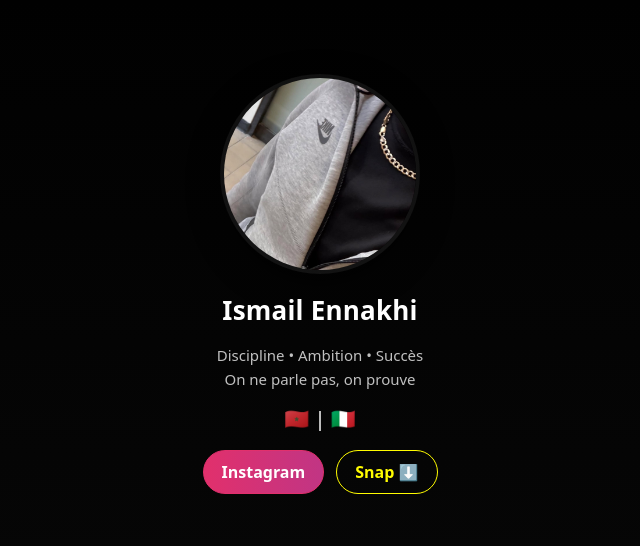
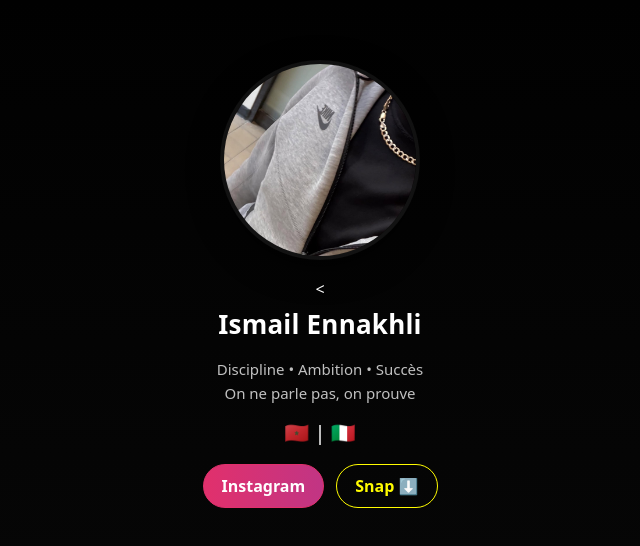
Before and after one commit to fughismail-sudo/ismail-portfolio, a plain HTML site: page index.html in a window 1280 px wide. Shown: the part 116-662 px from the top of the page, without its empty margins (320-960 px from the left). Drawn offline with Linux system fonts and the light colour scheme.

Commit message:
Fix typo in name from 'Ennakhi' to 'Ennakhli'

```diff
--- a/index.html
+++ b/index.html
@@ -120,7 +120,7 @@
       <!-- غيّري اسم الملف لو الصورة عندك باسم مختلف -->
       <img src="IMG_1755.jpeg" alt="Ismail Ennakhli" class="profile-img">
 
-      <h1 class="name">Ismail Ennakhi</h1>
+      <<h1 class="name">Ismail Ennakhli</h1>
 
       <p class="bio">
         Discipline • Ambition • Succès<br>
```
